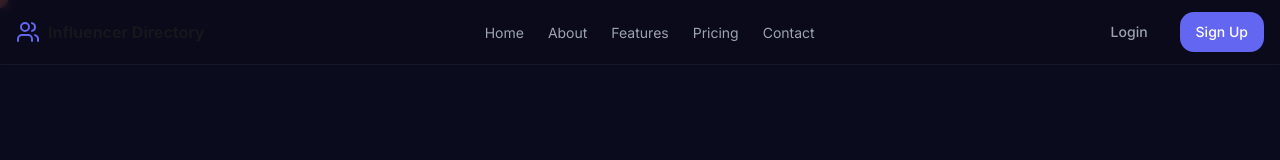
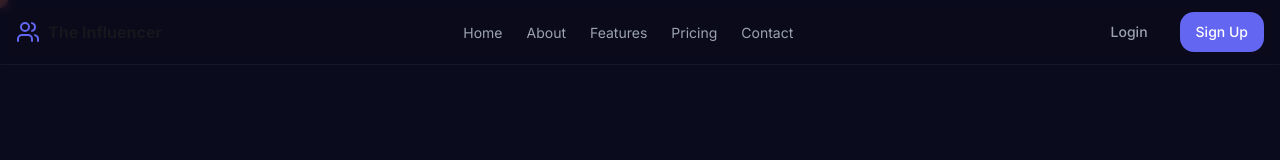
Before and after one commit to flutter-create-ani/TheInfluencer, a Next.js app: page / in a window 1280 px wide. Shown: the top 160 px of the page. Built offline with nearby package versions, Linux system fonts and the light colour scheme.

Commit message:
The Influencer name update

```diff
--- a/app/layout.tsx
+++ b/app/layout.tsx
@@ -69,7 +69,7 @@ export default function RootLayout({
                   <path d="M22 21v-2a4 4 0 0 0-3-3.87" />
                   <path d="M16 3.13a4 4 0 0 1 0 7.75" />
                 </svg>
-                <span className="font-bold">Influencer Directory</span>
+                <span className="font-bold">The Influencer </span>
               </Link>
             </motion.div>
             <div className="hidden md:flex space-x-6">
@@ -224,7 +224,9 @@ export default function RootLayout({
               </div>
             </div>
             <div className="mt-8 pt-8 border-t border-white/5 text-center text-gray-400">
-              <p>&copy; {currentYear} Influencer Directory. All rights reserved.</p>
+              <p>
+                &copy; {currentYear} Influencer Directory. All rights reserved.
+              </p>
             </div>
           </div>
         </footer>
```
